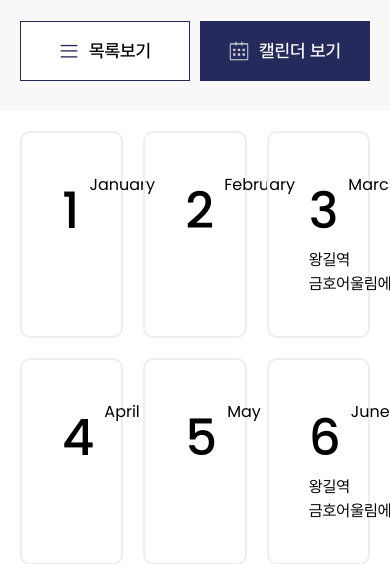
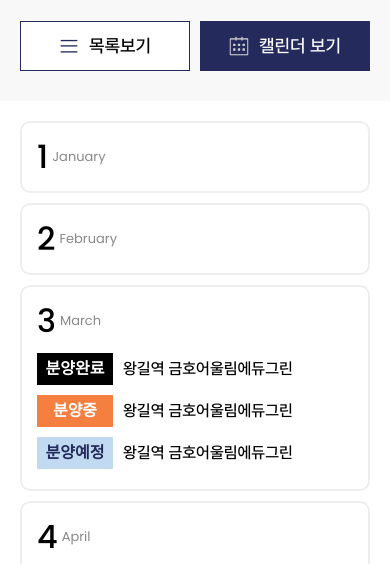
Before and after one commit to mizushiro/KHSH, a plain HTML site: page html/sub2-2-2.html in a window 390 px wide. Shown: the part 536-1100 px from the top of the page. Drawn offline with Linux system fonts and the light colour scheme; a web font is replaced by a local one.

Commit message:
분양일정 add

```diff
--- a/assets/css/page/parcel-info.css
+++ b/assets/css/page/parcel-info.css
@@ -79,7 +79,6 @@
         }
     }
 }
-
 .card-artera {
     max-width:160rem;
     width:auto;
@@ -1010,7 +1009,7 @@
             padding-right:0;
             .button-base {
                 flex:1;
-                height:5rem;
+                min-height:5rem;
                 min-width:0;
             }
         }
@@ -1054,10 +1053,88 @@
     .month-value {
         display:flex;
         gap:1rem;
+        align-items:center;
         .month-number {
             font-size:5rem;
             font-weight:500;
+            line-height:4rem;
             color:var(--black);
+        }
+        .month-value-en {
+            font-size:1.8rem;
+            line-height:2.6rem;
+            color:var(--gray_800);
+        }
+    }
+    .info-item-list {
+        margin-top:4rem;
+        display:flex;
+        flex-direction:column;
+        gap:2rem;
+    }
+    .info-item {
+        width:100%;
+        display:flex;
+        gap:1.4rem;
+        align-items:center;
+        .info-state {
+            min-width:8.8rem;
+            height:3.2rem;
+            display:flex;
+            align-items:center;
+            justify-content:center;
+            font-weight:600;
+            font-size:1.6rem;
+            &[data-state="end"] {
+                background-color:var(--black);
+                color:var(--white);
+            }
+            &[data-state="ing"] {
+                background-color:var(--orange);
+                color:var(--white);
+            }
+            &[data-state="ready"] {
+                background-color:var(--skyblue);
+                color:var(--navy);
+            }
+        }
+        .info-data {
+            font-size:2rem;
+            color:var(--black);
+            font-weight:500;
+            line-height:3.2rem;
+        }
+    }
+    @media (max-width:1023px) {
+        gap:1rem;
+        .view-type-box-item {
+            width:100%;
+            padding:1rem 1.5rem;
+        }
+        .month-value {
+            gap:.4rem;
+            .month-number {
+                font-size:3.2rem;
+                line-height:4.8rem;
+            }
+            .month-value-en {
+                font-size:1.3rem;
+                line-height:2rem;
+            }
+        }
+        .info-item-list {
+            margin-top:.8rem;
+            gap:1rem;
+            margin-bottom:1rem;
+        }
+        .info-item {
+            gap:1rem;
+            .info-state {
+                min-width:7.6rem;
+            }
+            .info-data {
+                font-size:1.6rem;
+            }
         }
     }
 }
--- a/html/sub2-2-2.html
+++ b/html/sub2-2-2.html
@@ -73,9 +73,19 @@
                                 <span class="month-number">3</span>
                                 <span class="month-value-en">March</span>
                             </p>
-                            <div class="info-item">
-                                <span class="info-state" data-state="end"></span>
-                                <span class="info-data">왕길역 금호어울림에듀그린</span>
+                            <div class="info-item-list">
+                                <a href="" class="info-item">
+                                    <span class="info-state" data-state="end">분양완료</span>
+                                    <span class="info-data" data-ellipsis="1">왕길역 금호어울림에듀그린</span>
+                                </a>
+                                <a href="" class="info-item">
+                                    <span class="info-state" data-state="ing">분양중</span>
+                                    <span class="info-data" data-ellipsis="1">왕길역 금호어울림에듀그린</span>
+                                </a>
+                                <a href="" class="info-item">
+                                    <span class="info-state" data-state="ready">분양예정</span>
+                                    <span class="info-data" data-ellipsis="1">왕길역 금호어울림에듀그린</span>
+                                </a>
                             </div>
                         </div>
                         <div class="view-type-box-item">
@@ -95,9 +105,11 @@
                                 <span class="month-number">6</span>
                                 <span class="month-value-en">June</span>
                             </p>
-                            <div class="info-item">
-                                <span class="info-state" data-state="end"></span>
-                                <span class="info-data">왕길역 금호어울림에듀그린</span>
+                            <div class="info-item-list">
+                                <a href="" class="info-item">
+                                    <span class="info-state" data-state="end">분양완료</span>
+                                    <span class="info-data" data-ellipsis="1">왕길역 금호어울림에듀그린</span>
+                                </a>
                             </div>
                         </div>
                         <div class="view-type-box-item">
```
Also changed, not shown: index.html (+28 -8 lines).
